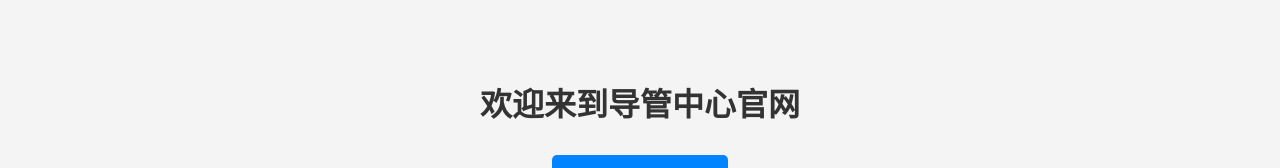
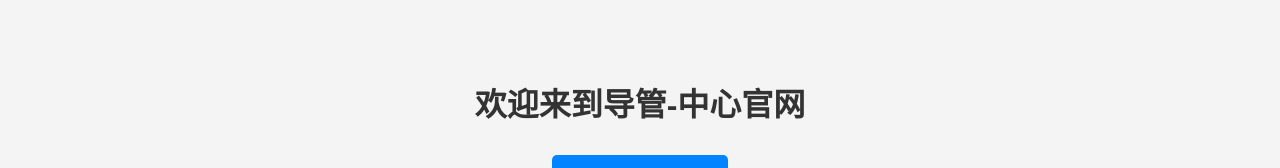
Before and after one commit to useranewrff/useranewrff.github.io, a plain HTML site: page index.html in a window 1280 px wide. Shown: the top 168 px of the page. Drawn offline with Linux system fonts and the light colour scheme.

Commit message:
Update index.html

```diff
--- a/index.html
+++ b/index.html
@@ -216,7 +216,7 @@
     </style>
 </head>
 <body>
-    <h1>欢迎来到导管中心官网</h1>
+    <h1>欢迎来到导管-中心官网</h1>
     <a href="javascript:void(0);" class="btn" id="joinBtn">加入QQ群获得脚本</a>
     <div class="introduction">
         <h2>关于我们</h2>
```
